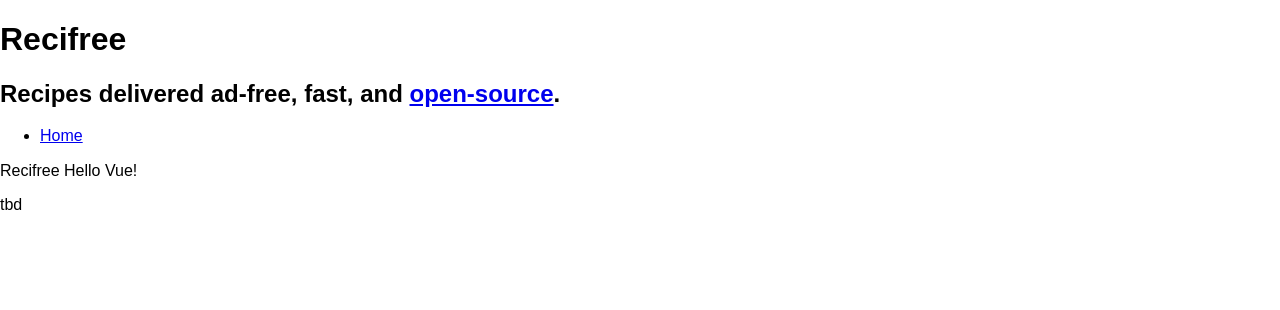
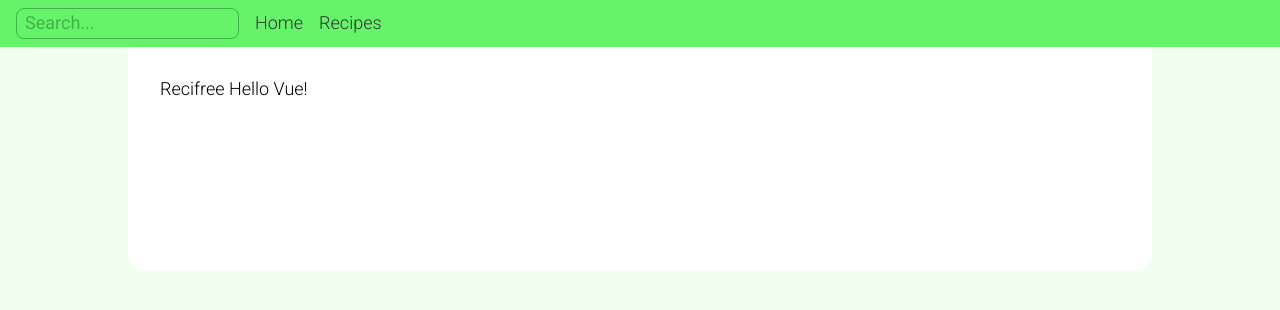
Before and after one commit to buwilliams/recifree, a Django app: page / in a window 1280 px wide. Shown: the top 310 px of the page. Run offline with Django 3.2, Linux system fonts and the light colour scheme; some libraries are stand-ins or nearby versions.

Commit message:
Basic template

```diff
--- a/recipes/static/recipes/base.css
+++ b/recipes/static/recipes/base.css
@@ -0,0 +1,47 @@
+body {
+    background-color: #f0fff0;
+    font-family: 'Roboto', sans-serif;
+    font-weight: 300;
+    font-size: 18px;
+}
+
+nav {
+    display: flex;
+    align-items: center;
+    background-color: #65f36a;
+    color: #333;
+    padding: 0.5rem 1rem;
+}
+
+input.search {
+    background-color: #65f36a;
+    border: solid 1px #42b345;
+    outline: none;
+    color: #333;
+    border-radius: 0.5rem;
+    padding: 0.25rem 0.5rem;
+}
+
+input.search::placeholder {
+    color: #42b345;
+}
+
+nav a {
+    color: #333;
+    text-decoration: none;
+    margin-left: 1rem;
+}
+
+nav a:hover {
+    text-decoration: underline;
+}
+
+main {
+    width: 75%;
+    margin: 0 auto;
+    padding: 2rem;
+    background-color: white;
+    border-bottom-right-radius: 1rem;
+    border-bottom-left-radius: 1rem;
+    min-height: 10rem;
+}
--- a/recipes/templates/recipes/base.html
+++ b/recipes/templates/recipes/base.html
@@ -8,33 +8,30 @@
           href="https://unpkg.com/purecss@2.0.6/build/pure-min.css"
           integrity="sha384-Uu6IeWbM+gzNVXJcM9XV3SohHtmWE+3VGi496jvgX1jyvDTXfdK+rfZc8C1Aehk5"
           crossorigin="anonymous">
+    {% load static %}
+    <link rel="stylesheet" href="{% static 'recipes/base.css' %}">
+    <link rel="preconnect" href="https://fonts.gstatic.com">
+    <link href="https://fonts.googleapis.com/css2?family=Roboto:ital,wght@0,100;0,300;0,400;0,500;0,700;0,900;1,100;1,300;1,400;1,500;1,700;1,900&display=swap" rel="stylesheet">
     {% block css %}
     {% endblock %}
 </head>
 <body>
-<header class="pure-g">
-    <div class="pure-u-1-2">
+<header>
     {% block header %}
-        <h1>Recifree</h1>
-        <h2>Recipes delivered ad-free, fast, and <a href="https://github.com/buwilliams/recifree" target="_blank">open-source</a>.</h2>
-        <nav>
-            <ul>
-                <li>
-                    <a href="/">Home</a>
-                </li>
-            </ul>
-        </nav>
+    <nav>
+        <input class="search" type="text" placeholder="Search..." />
+        <a href="/">Home</a>
+        <a href="/profile">Recipes</a>
+    </nav>
     {% endblock %}
-    </div>
 </header>
-<main class="">
+<main>
     {% block main %}
         <p>Base Template</p>
     {% endblock %}
 </main>
 <footer>
     {% block footer %}
-        <p>tbd</p>
     {% endblock %}
 </footer>
 
```
